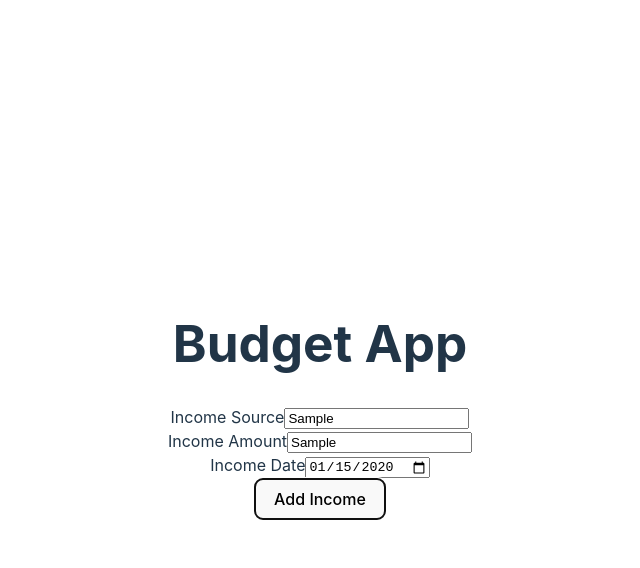
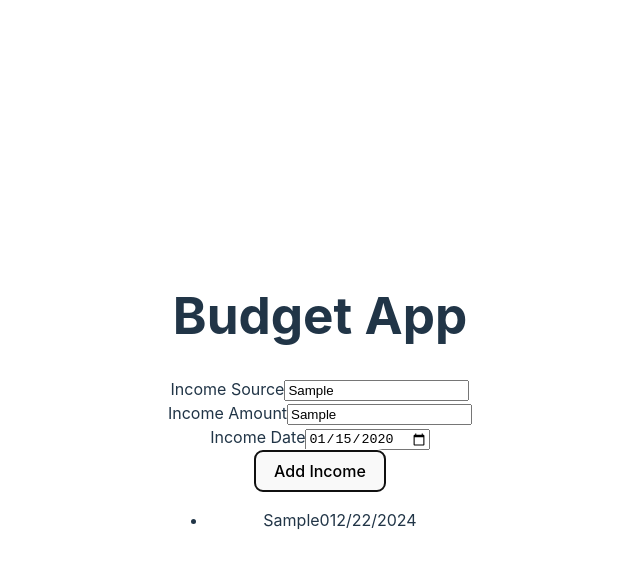
Before and after one commit to Turkiano/Budget-App-Frontend, a React (Vite) app: page / in a window 1280 px wide. Both pictures are taken after typing "Sample", "Sample", "2020-01-15" into the empty fields and a click on the button "Add Income". Shown: the top 568 px of the page, without its empty margins (320-960 px from the left). Built offline with nearby package versions, Linux system fonts and the light colour scheme.

Commit message:
07. Rendering Income details

```diff
--- a/src/App.tsx
+++ b/src/App.tsx
@@ -32,6 +32,20 @@ function App() {
         handelChangeSource={handelChangeSource}
         handelSubmit={handelSubmit}
       />
+
+      <ul>
+        {incomes.map((income) => {
+          return (
+           <li>
+            <span>{income.source}</span>
+            <span>{income.amount}</span>
+            <span>{income.date}</span>
+           </li>
+
+          );
+        })}
+      </ul>
+
     </div>
   );
 }
```
